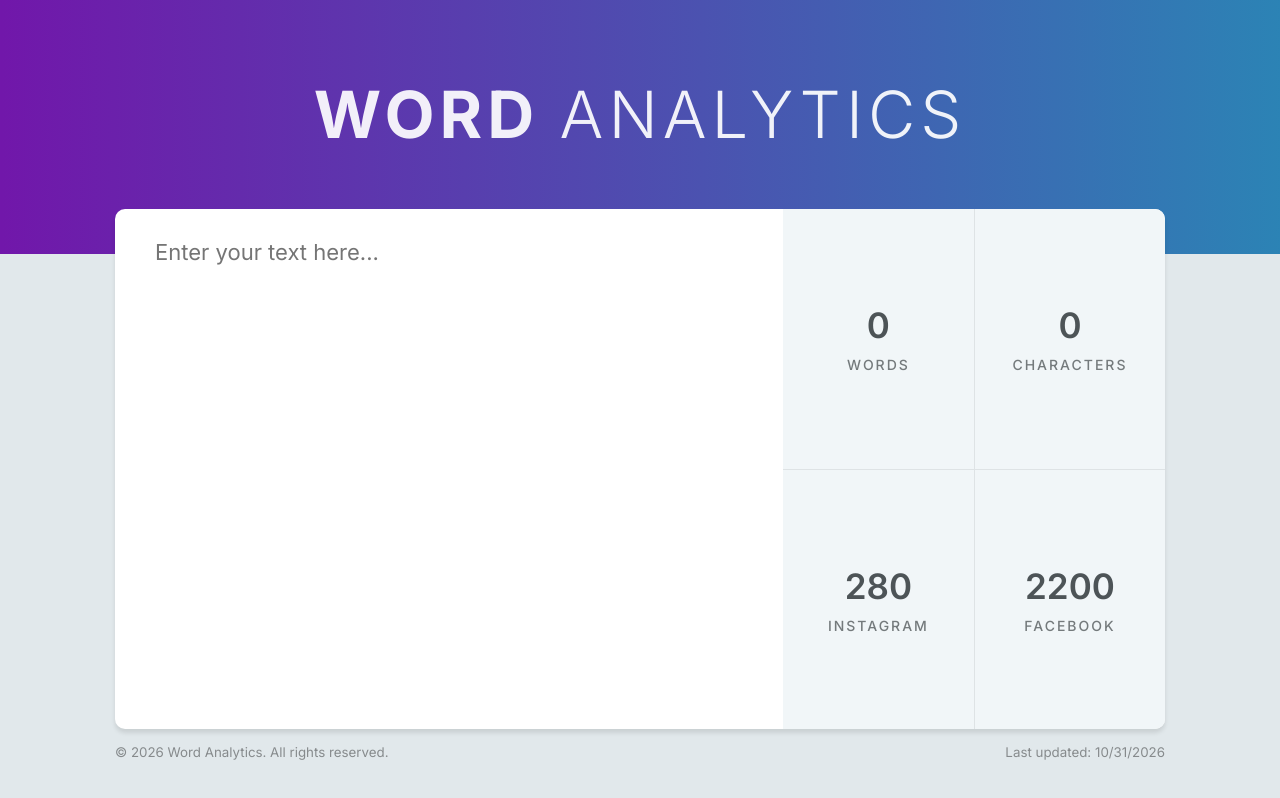
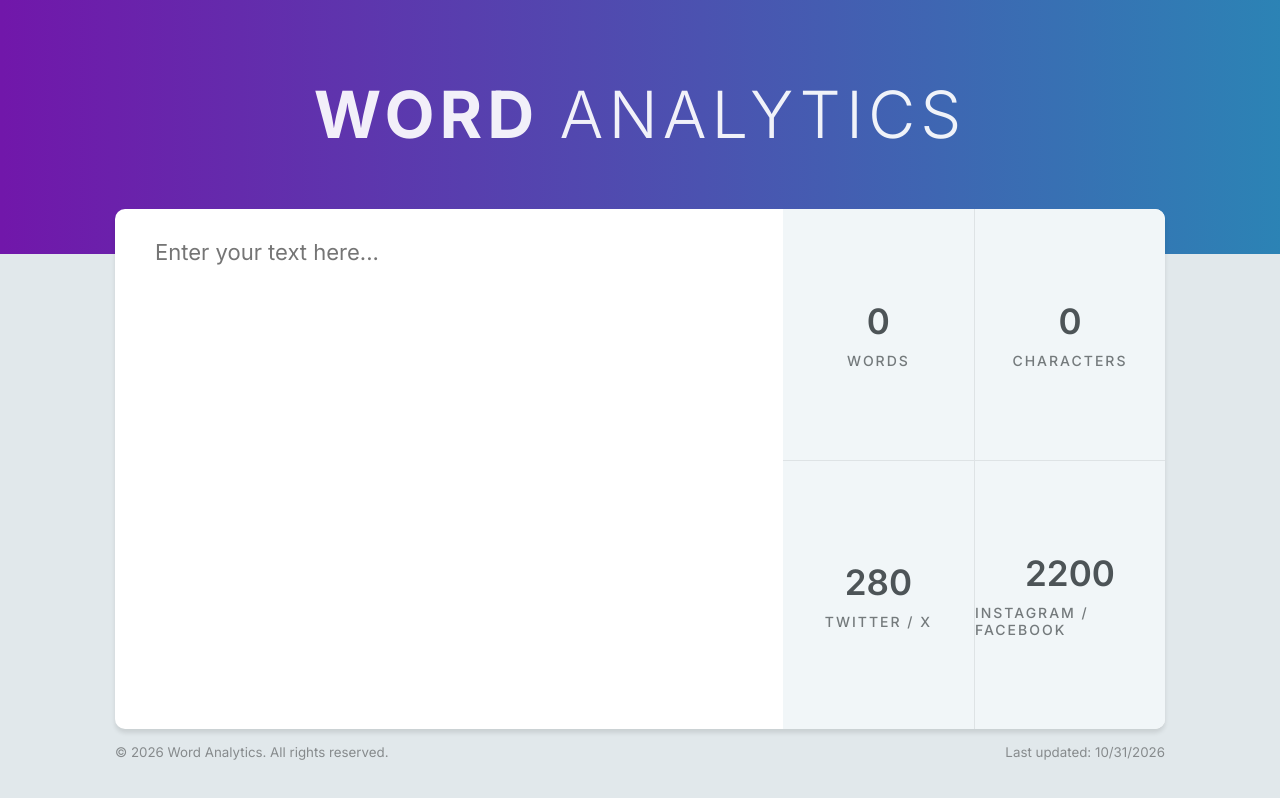
Before and after one commit to spastuszka/word-analytics, a React (Vite) app: page / in a window 1280 px wide. Built offline with nearby package versions, Linux system fonts and the light colour scheme.

Commit message:
fix(stats): correct character limits and merge Instagram/Facebook

```diff
--- a/src/components/Container/Container.jsx
+++ b/src/components/Container/Container.jsx
@@ -2,8 +2,8 @@ import { useState } from 'react'
 import { Stats } from '../Stats/Stats'
 import { Textarea } from '../Textarea/Textarea'
 import {
-  INSTAGRAM_CHARACTER_LIMIT,
-  FACEBOOK_CHARACTER_LIMIT,
+  TWITTER_CHARACTER_LIMIT,
+  META_CHARACTER_LIMIT,
 } from '../../lib/constants'
 
 export const Container = () => {
@@ -11,8 +11,8 @@ export const Container = () => {
   const stats = {
     numberOfWords: text.split(/\s+/).filter(Boolean).length,
     numberOfCharacters: text.length,
-    instagramCharactersLeft: INSTAGRAM_CHARACTER_LIMIT - text.length,
-    facebookCharactersLeft: FACEBOOK_CHARACTER_LIMIT - text.length,
+    twitterCharactersLeft: TWITTER_CHARACTER_LIMIT - text.length,
+    metaCharactersLeft: META_CHARACTER_LIMIT - text.length,
   }
   return (
     <main className="container">
--- a/src/components/Stats/Stats.jsx
+++ b/src/components/Stats/Stats.jsx
@@ -1,15 +1,15 @@
 export const Stats = ({
   numberOfCharacters,
-  instagramCharactersLeft,
-  facebookCharactersLeft,
+  twitterCharactersLeft,
+  metaCharactersLeft,
   numberOfWords,
 }) => {
   return (
     <section className="stats">
       <Stat number={numberOfWords} label="Words" />
       <Stat number={numberOfCharacters} label="Characters" />
-      <Stat number={instagramCharactersLeft} label="Instagram" />
-      <Stat number={facebookCharactersLeft} label="Facebook" />
+      <Stat number={twitterCharactersLeft} label="Twitter / X" />
+      <Stat number={metaCharactersLeft} label="Instagram / Facebook" />
     </section>
   )
 }
--- a/src/lib/constants.js
+++ b/src/lib/constants.js
@@ -1,4 +1,4 @@
-const INSTAGRAM_CHARACTER_LIMIT = 280
-const FACEBOOK_CHARACTER_LIMIT = 2200
+const TWITTER_CHARACTER_LIMIT = 280
+const META_CHARACTER_LIMIT = 2200
 
-export { INSTAGRAM_CHARACTER_LIMIT, FACEBOOK_CHARACTER_LIMIT }
+export { TWITTER_CHARACTER_LIMIT, META_CHARACTER_LIMIT }
```
